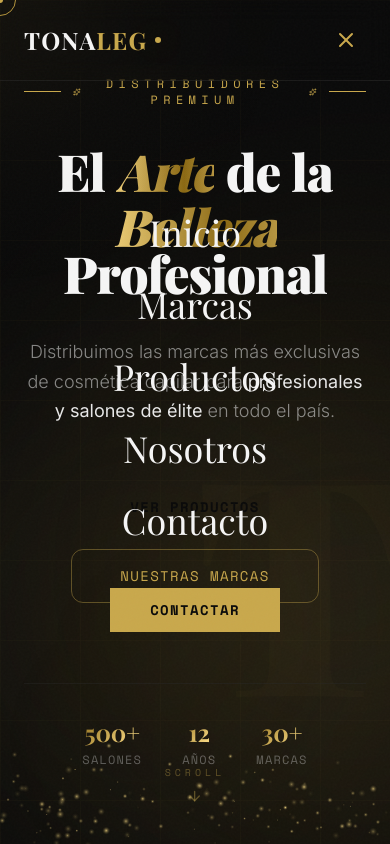
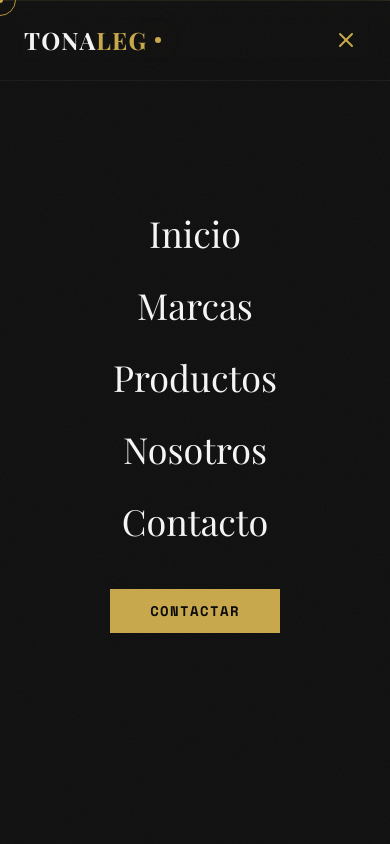
Before and after one commit to Nacho234/Distribuidora, a React (Vite) app: page / in a window 390 px wide. Both pictures are taken after a click on the button 346 px from the left and 40 px from the top of the page. Shown: the top 844 px of the page. Built offline with nearby package versions, Linux system fonts and the light colour scheme; a web font is replaced by a local one.

Commit message:
fix: solid mobile menu, hero padding so navbar sits above content

```diff
--- a/src/components/layout/Navbar.tsx
+++ b/src/components/layout/Navbar.tsx
@@ -100,7 +100,7 @@
             animate={{ opacity: 1 }}
             exit={{ opacity: 0 }}
             transition={{ duration: 0.3 }}
-            className="fixed inset-0 z-[9989] bg-obsidian/98 flex flex-col items-center justify-center gap-8"
+            className="fixed inset-0 z-[9989] bg-charcoal flex flex-col items-center justify-center gap-8 border-t border-gold/20"
           >
             {links.map((link, i) => (
               <motion.button
--- a/src/components/sections/Hero.tsx
+++ b/src/components/sections/Hero.tsx
@@ -38,7 +38,7 @@
     <section
       ref={sectionRef}
       id="hero"
-      className="relative min-h-screen flex flex-col items-center justify-center overflow-hidden bg-obsidian"
+      className="relative min-h-screen flex flex-col items-center justify-center overflow-hidden bg-obsidian pt-20"
     >
       {/* ── Aurora blobs ── */}
       <motion.div
```
